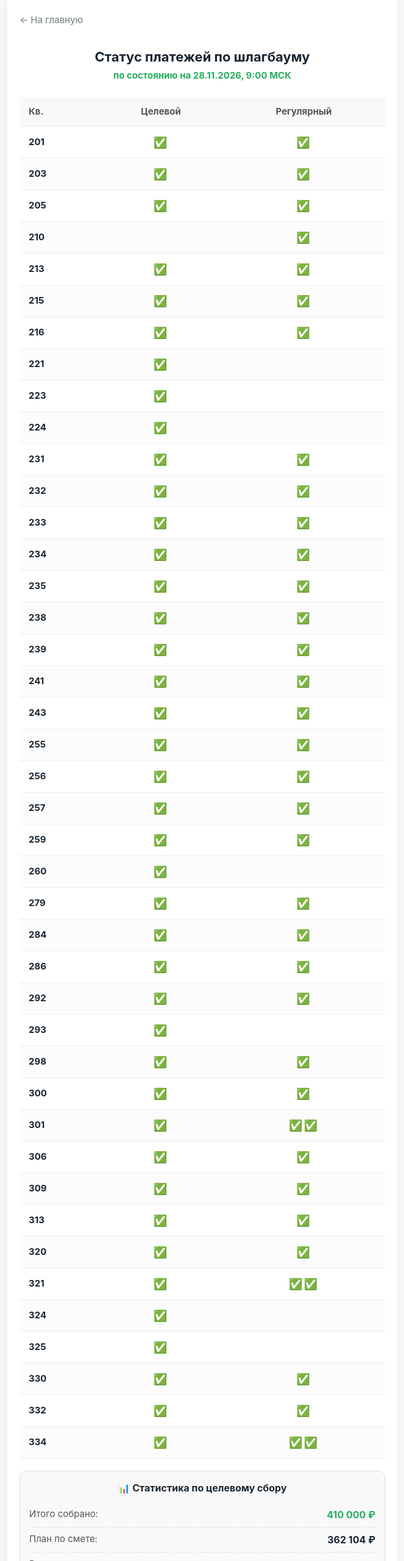
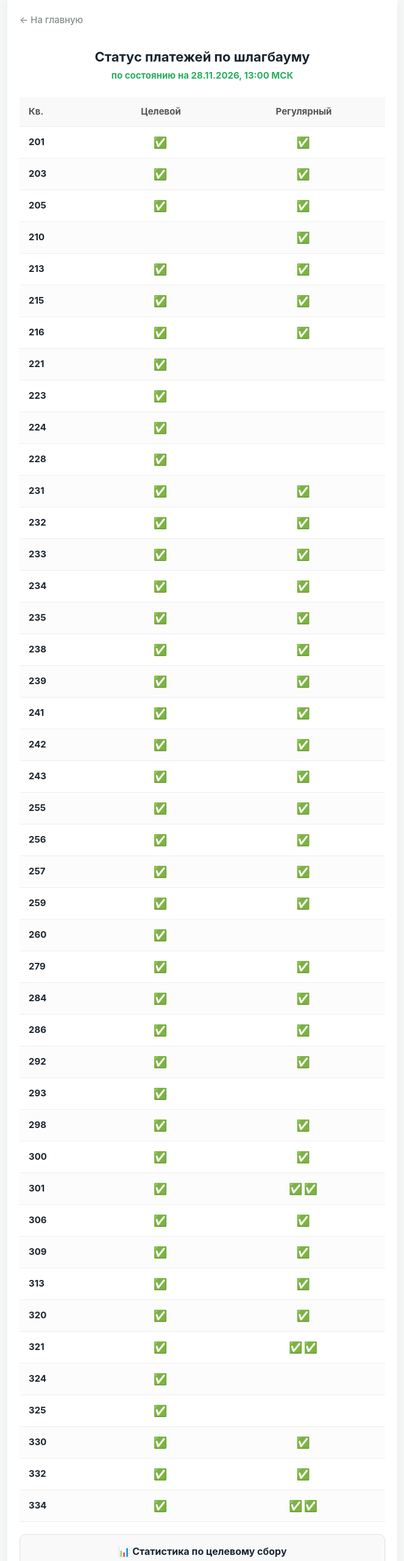
Before and after one commit to dwy5r5hf9t-design/len77-site, a plain HTML site: page status.html in a window 1280 px wide. Shown: the top 2560 px of the page at 61% size, without its empty margins (308-971 px from the left). Drawn offline with Linux system fonts and the light colour scheme.

Commit message:
Update status.html

```diff
--- a/status.html
+++ b/status.html
@@ -77,7 +77,7 @@
     <a href="index.html" class="back-link">← На главную</a>
 
     <h1>Статус платежей по шлагбауму</h1>
-    <div class="subtitle">по состоянию на 28.11.2026, 9:00 МСК</div>
+    <div class="subtitle">по состоянию на 28.11.2026, 13:00 МСК</div>
 
     <table>
         <thead>
@@ -139,6 +139,11 @@
                 <td class="mark"></td>
             </tr>
             <tr>
+                <td>228</td>
+                <td class="mark">✅</td>
+                <td class="mark"></td>
+            </tr>
+            <tr>
                 <td>231</td>
                 <td class="mark">✅</td>
                 <td class="mark">✅</td>
@@ -175,6 +180,11 @@
             </tr>
             <tr>
                 <td>241</td>
+                <td class="mark">✅</td>
+                <td class="mark">✅</td>
+            </tr>
+            <tr>
+                <td>242</td>
                 <td class="mark">✅</td>
                 <td class="mark">✅</td>
             </tr>
@@ -306,7 +316,7 @@
         <div class="summary-title">📊 Статистика по целевому сбору</div>
         <div class="summary-row">
             <span>Итого собрано:</span>
-            <b class="collected">410 000 ₽</b>
+            <b class="collected">430 000 ₽</b>
         </div>
         <div class="summary-row">
             <span>План по смете:</span>
@@ -314,7 +324,7 @@
         </div>
         <div class="summary-row">
             <span>Резерв:</span>
-            <b class="reserve-pos">+47 896 ₽</b>
+            <b class="reserve-pos">+67 896 ₽</b>
         </div>
         <div class="reserve-note">* Резерв сформирован на экстренный ремонт шлагбаума.</div>
     </div>
```
